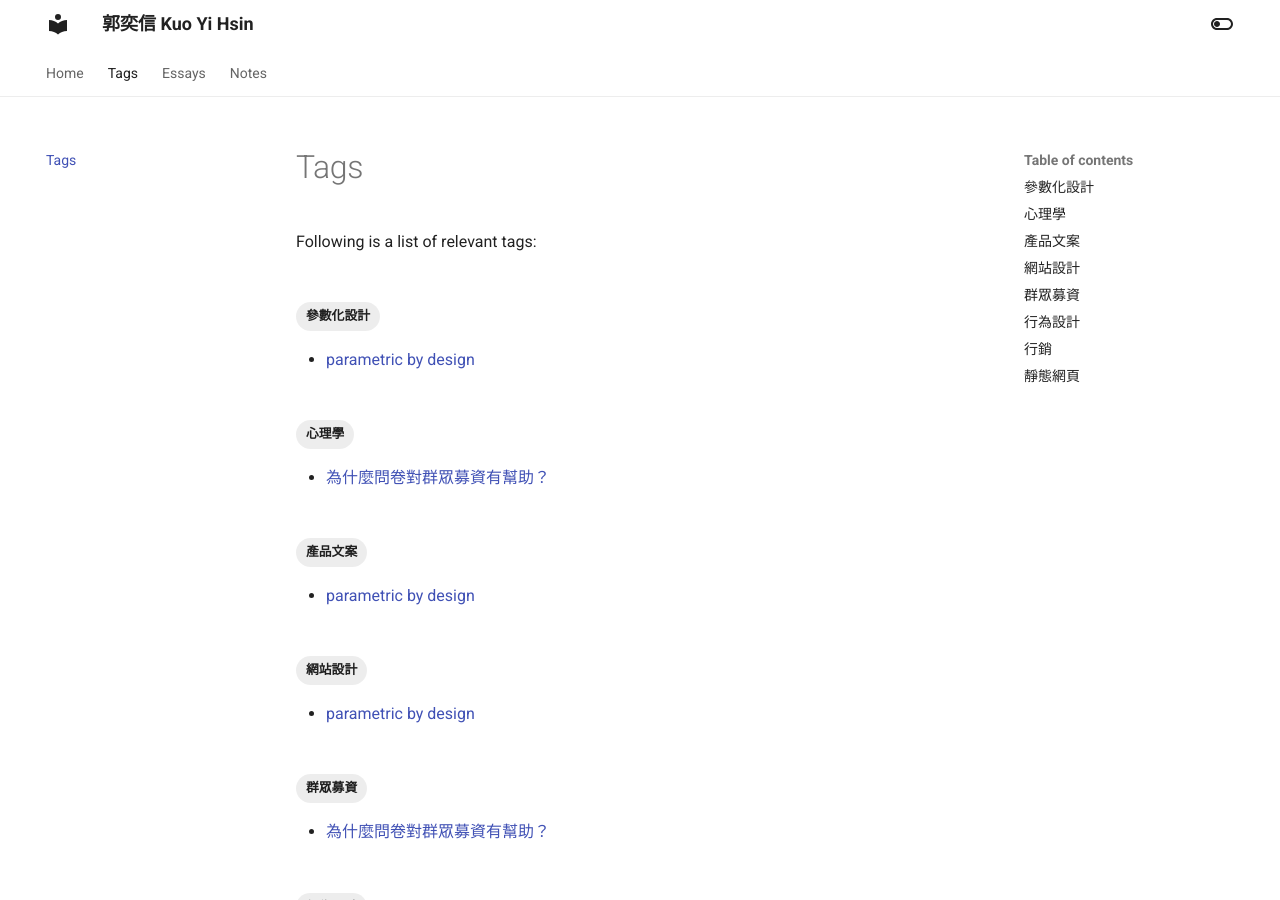
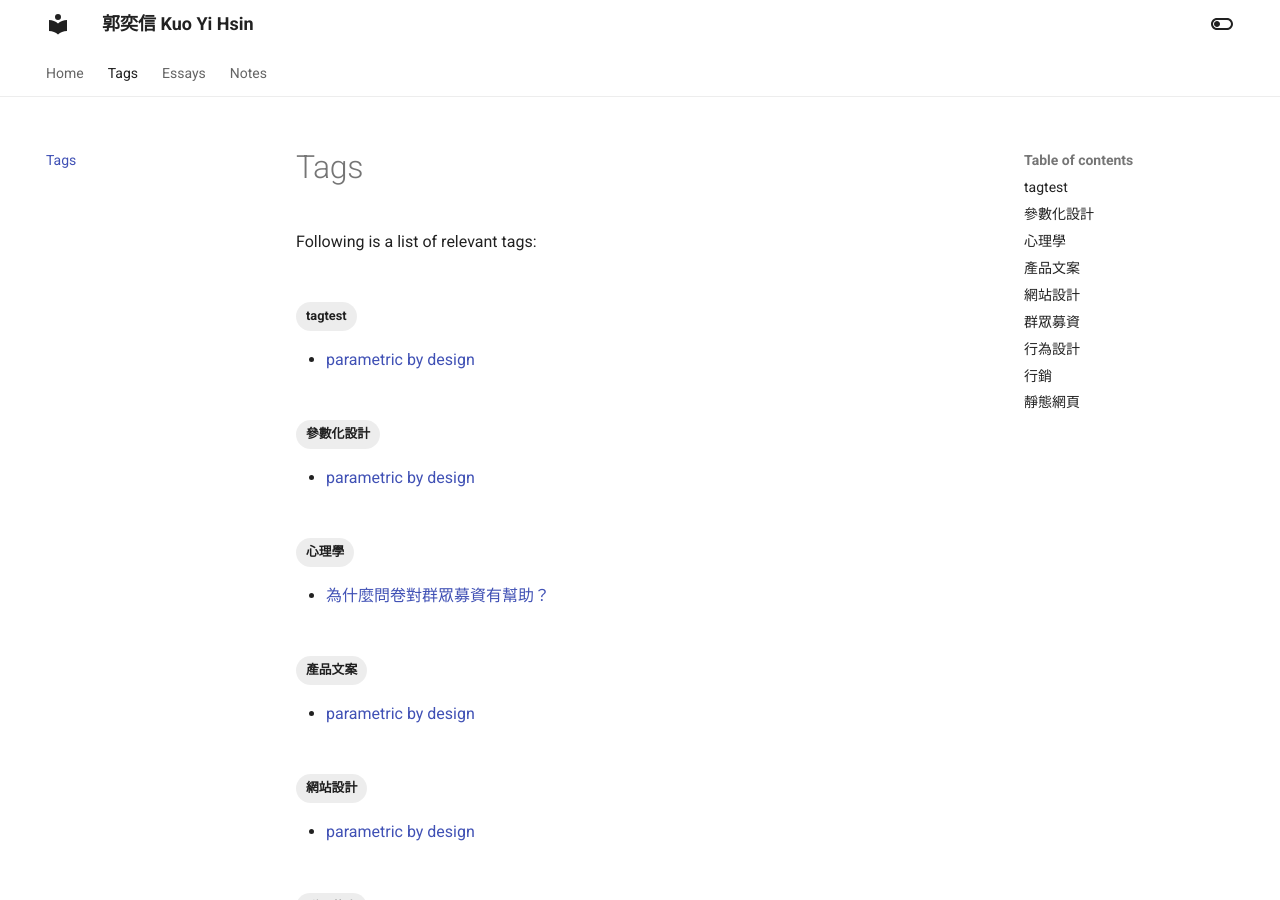
Before and after one commit to hisoka502/blog_blot, an MkDocs documentation site: the page built from docs/tags.md, in a window 1280 px wide and 900 px high. Built offline with MkDocs 1.6.1 and Material for MkDocs 9.7.7, drawn with Linux system fonts in a browser that asks for light colours.

Commit message:
publish 2022_0706_2048

```diff
--- a/docs/notes/202204262201.md
+++ b/docs/notes/202204262201.md
@@ -6,6 +6,7 @@ tags:
 - 網站設計
 - 參數化設計
 - 靜態網頁
+- tagtest
 ---
 
 因為 side project 可能會需要參數化設計協助，於是開始找了些 Grasshopper 的學習資料，也意外發現這個網站：
```
